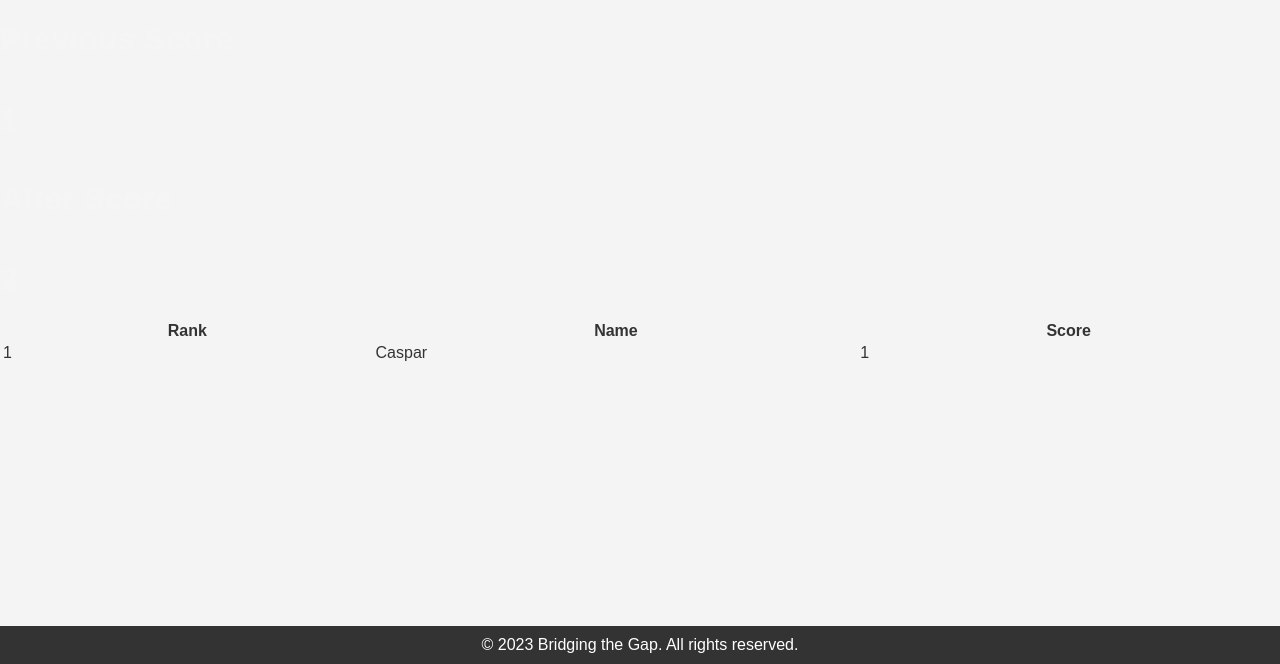
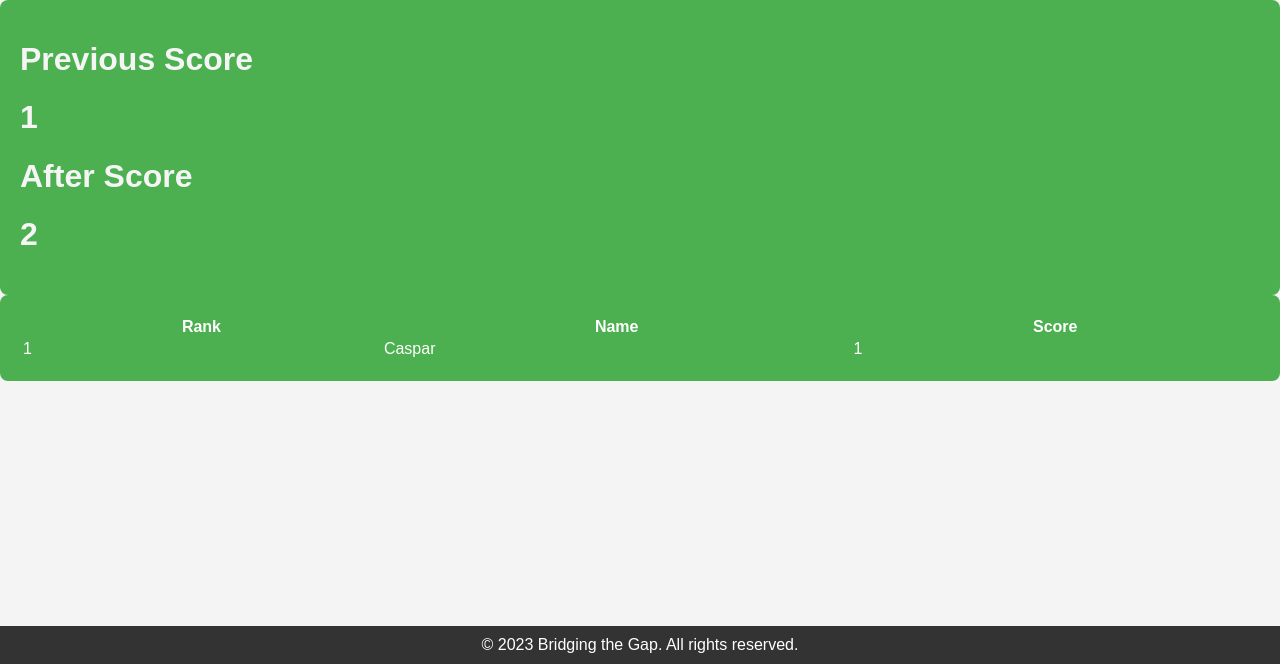
Before and after one commit to Nimosteve88/ACHACK, a Django app: page /rewards/ in a window 1280 px wide. Shown: the part 136-800 px from the top of the page. Run offline with Django 4.2, Linux system fonts and the light colour scheme.

Commit message:
added the rewards html

```diff
--- a/AC_Hack/members/static/styles.css
+++ b/AC_Hack/members/static/styles.css
@@ -136,3 +136,20 @@ footer {
 .bottom-link:hover {
     transform: scale(1.1);
 }
+
+/* Styling for the rewards.html file */
+.scores {
+    padding: 20px;
+    background-color: #4CAF50;
+    color: white;
+    text-decoration: none;
+    border-radius: 8px;
+}
+
+.scoreboard {
+    padding: 20px;
+    background-color: #4CAF50;
+    color: white;
+    text-decoration: none;
+    border-radius: 8px;
+}
--- a/AC_Hack/members/templates/rewards.html
+++ b/AC_Hack/members/templates/rewards.html
@@ -1,14 +1,15 @@
 {% extends 'base.html' %}
 {% block content %}
 <body>
+    <div class="scores">
+        <h1>Previous Score</h1>
+        <h1>{{previous_score}}</h1>
 
-    <h1>Previous Score</h1>
-    <h1>{{previous_score}}</h1>
+        <h1>After Score</h1>
+        <h1>{{final_score}}</h1>
+    </div>
 
-    <h1>After Score</h1>
-    <h1>{{final_score}}</h1>
-
-    <table>
+    <table class="scoreboard">
         <thead>
             <tr>
                 <th>Rank</th>
```
